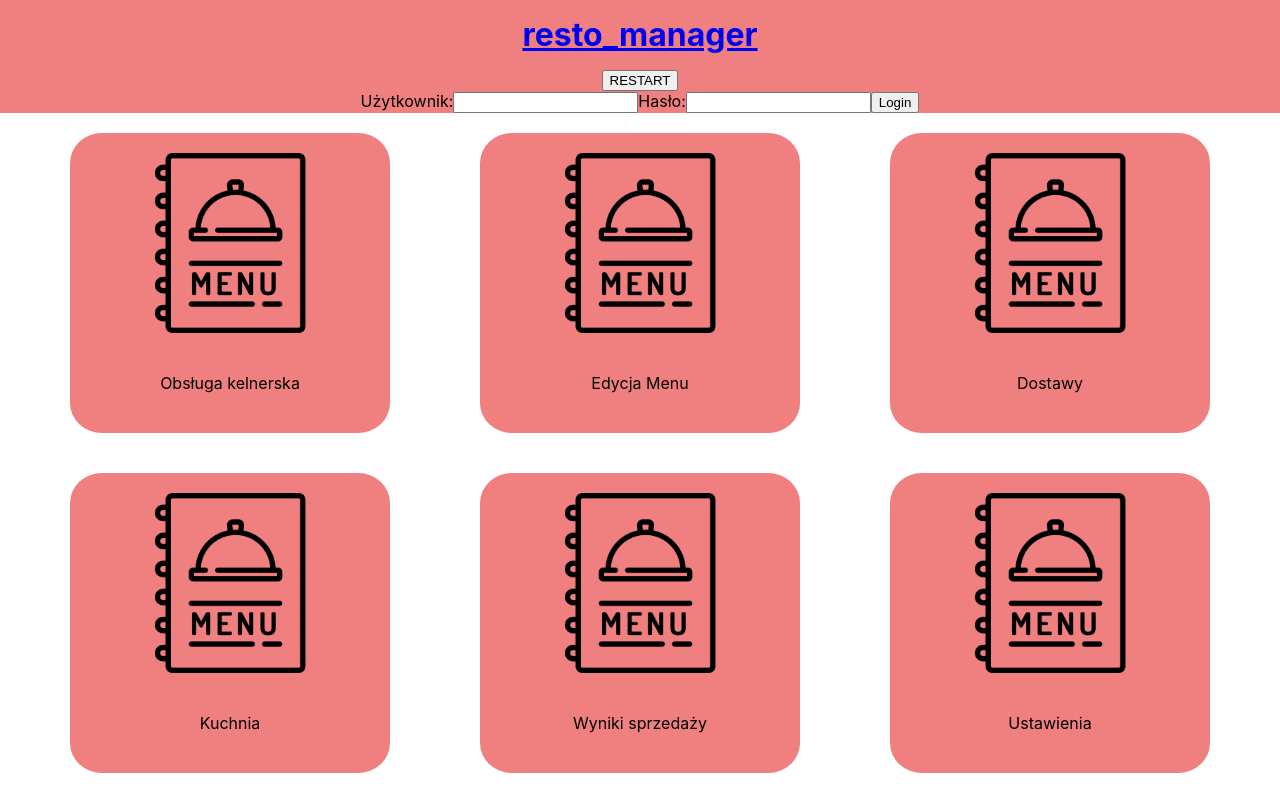
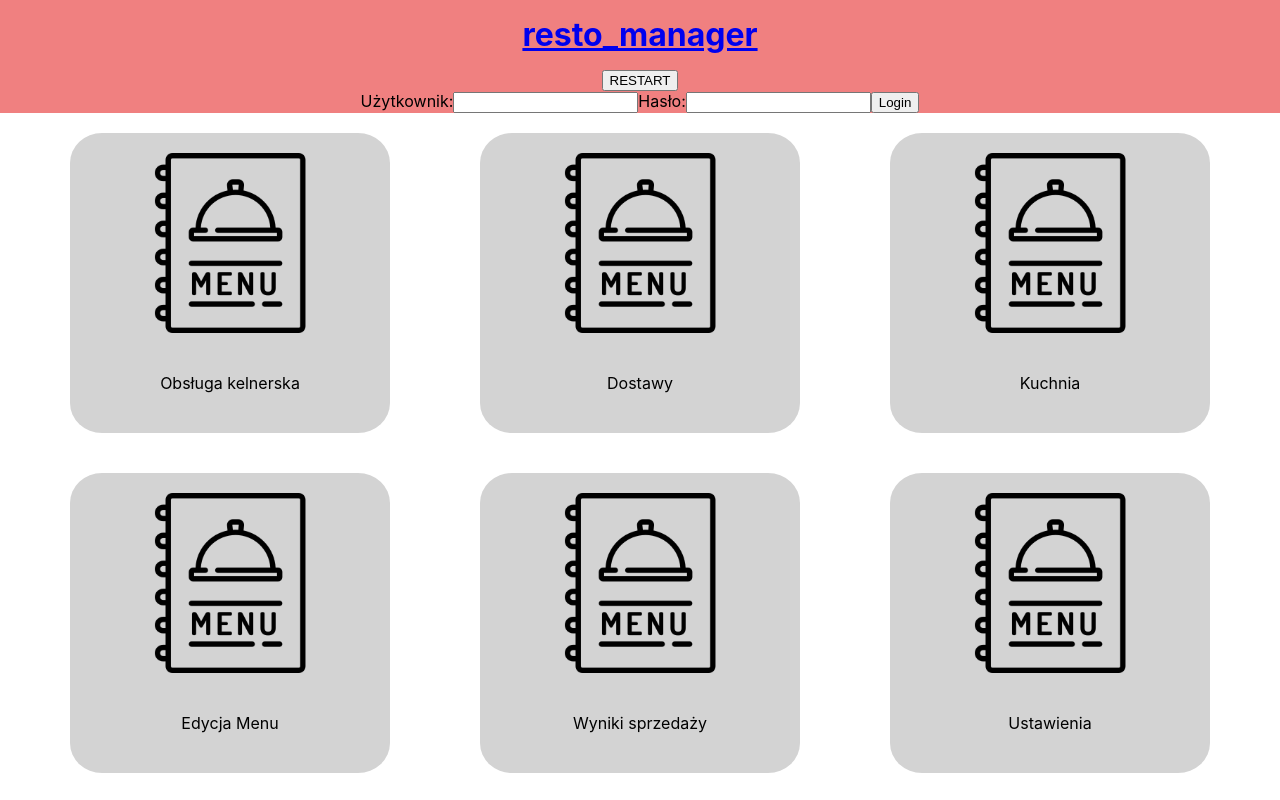
Before and after one commit to ant-st/restomanager, a React (Create React App) app: page / in a window 1280 px wide. Built offline with nearby package versions, Linux system fonts and the light colour scheme; no server answers.

Commit message:
Added: access control in main menu

```diff
--- a/src/HomePage/homepage.css
+++ b/src/HomePage/homepage.css
@@ -19,6 +19,10 @@
     border-radius: 10%;
 }
 
+.disabled {
+    background-color: lightgray;
+}
+
 .menuContainer img {
     height: 60%;
     margin: 20px;
--- a/src/HomePage/homepage.js
+++ b/src/HomePage/homepage.js
@@ -1,30 +1,34 @@
 import './homepage.css'
 import {NavLink} from "react-router-dom";
+import {useSelector} from "react-redux";
+import {selectLoggedUser} from "../users/usersSlice";
 
 export const Homepage = () => {
+        const {admin, manager, active} = useSelector(selectLoggedUser);
+        console.log(admin, manager, active);
     return (
         <div id="homepage">
-            <NavLink to={'tables'} className="menuContainer">
+            <NavLink to={active ? 'tables' : '/'} className={`menuContainer ` + (active ? '' : 'disabled')}>
                     <img src={require('./menuImg.png')} alt="menu icon"/>
                     <p>Obsługa kelnerska</p>
             </NavLink>
-            <NavLink to={'menus'} className="menuContainer">
-                    <img src={require('./menuImg.png')} alt="menu icon"/>
-                    <p>Edycja Menu</p>
-            </NavLink>
-            <NavLink to={'delivery'} className="menuContainer">
+            <NavLink to={active ? 'delivery' : '/'} className={`menuContainer ` + (active ? '' : 'disabled')}>
                     <img src={require('./menuImg.png')} alt="menu icon"/>
                     <p>Dostawy</p>
             </NavLink>
-            <NavLink to={'kitchen'} className="menuContainer">
+            <NavLink to={active ? 'kitchen' : '/'} className={`menuContainer ` + (active ? '' : 'disabled')}>
                     <img src={require('./menuImg.png')} alt="menu icon"/>
                     <p>Kuchnia</p>
             </NavLink>
-            <NavLink to={'sales'} className="menuContainer">
+                <NavLink to={admin ? 'menus' : '/'} className={`menuContainer ` + (admin ? '' : 'disabled')}>
+                        <img src={require('./menuImg.png')} alt="menu icon"/>
+                        <p>Edycja Menu</p>
+                </NavLink>
+            <NavLink to={manager ? 'sales' : '/'} className={`menuContainer ` + (manager ? '' : 'disabled')}>
                     <img src={require('./menuImg.png')} alt="menu icon"/>
                     <p>Wyniki sprzedaży</p>
             </NavLink>
-            <NavLink to={'settings'} className="menuContainer">
+            <NavLink to={admin ? 'settings' : '/'} className={`menuContainer ` + (admin ? '' : 'disabled')}>
                     <img src={require('./menuImg.png')} alt="menu icon"/>
                     <p>Ustawienia</p>
             </NavLink>
```
Also changed, not shown: 1 other file (tests, documents, lock files or other folders).
